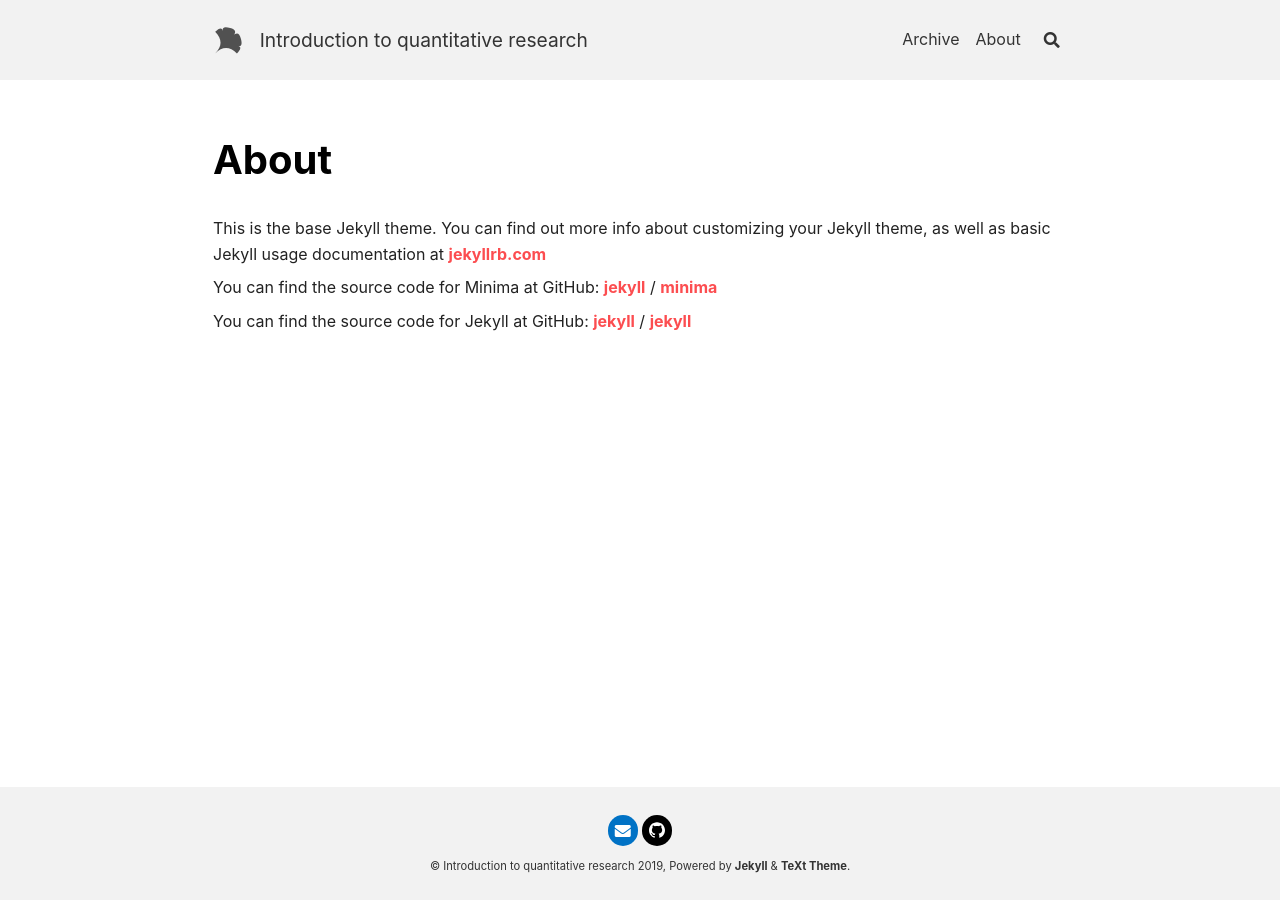
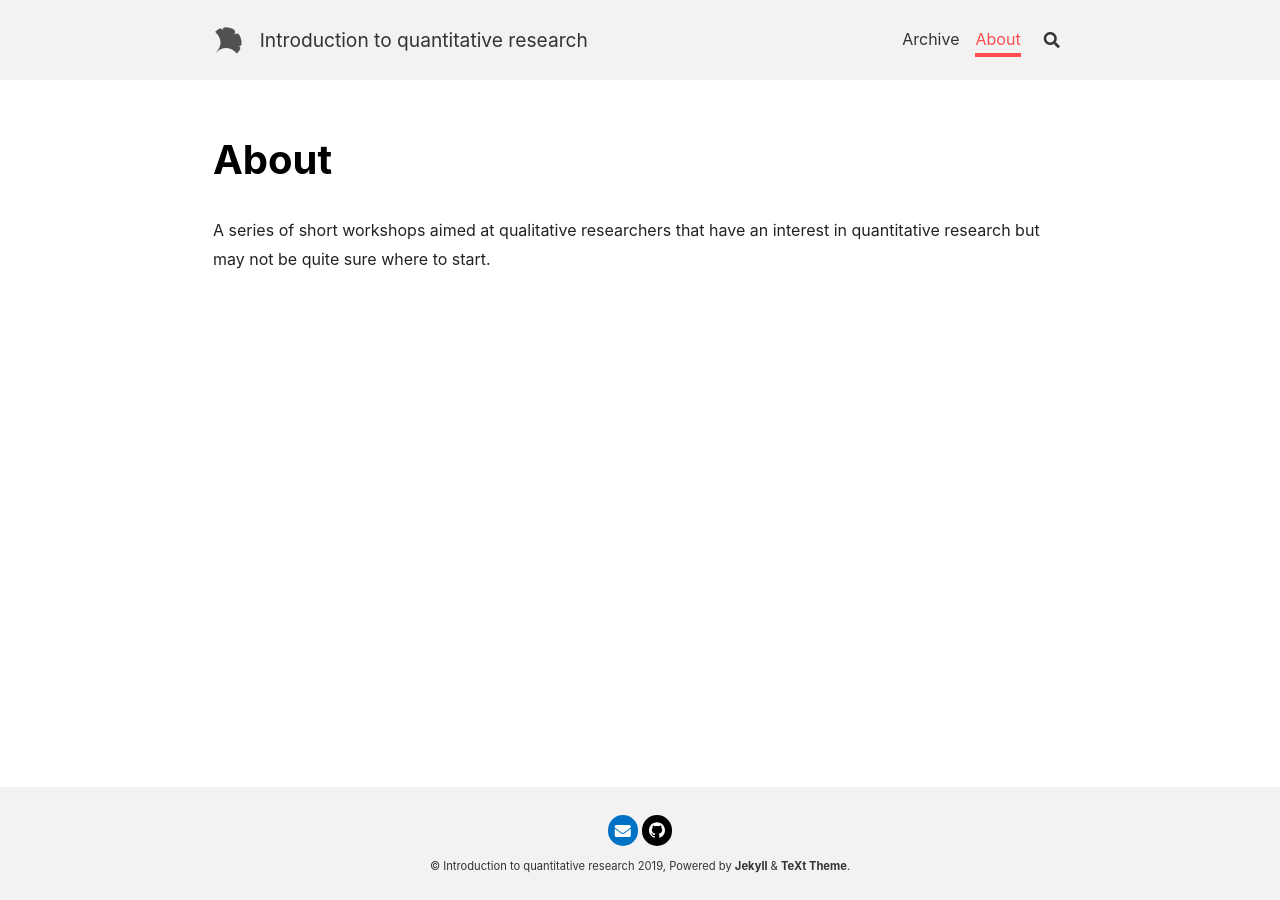
Before and after one commit to humburg/quant-getting-started, a Jekyll site: the page built from about.md, in a window 1280 px wide. Built offline with Jekyll 4.4.1, drawn with Linux system fonts in a browser that asks for light colours; nearby versions of some CDN libraries.

Commit message:
Fix about page

```diff
--- a/about.md
+++ b/about.md
@@ -1,18 +1,21 @@
 ---
-layout: page
-title: About
-permalink: /about/
+layout: article
+titles:
+  en      : &EN       About
+  en-GB   : *EN
+  en-US   : *EN
+  en-CA   : *EN
+  en-AU   : *EN
+  zh-Hans : &ZH_HANS  关于
+  zh      : *ZH_HANS
+  zh-CN   : *ZH_HANS
+  zh-SG   : *ZH_HANS
+  zh-Hant : &ZH_HANT  關於
+  zh-TW   : *ZH_HANT
+  zh-HK   : *ZH_HANT
+  ko      : &KO       소개
+  ko-KR   : *KO
+key: page-about
 ---
 
-This is the base Jekyll theme. You can find out more info about customizing your Jekyll theme, as well as basic Jekyll usage documentation at [jekyllrb.com](https://jekyllrb.com/)
-
-You can find the source code for Minima at GitHub:
-[jekyll][jekyll-organization] /
-[minima](https://github.com/jekyll/minima)
-
-You can find the source code for Jekyll at GitHub:
-[jekyll][jekyll-organization] /
-[jekyll](https://github.com/jekyll/jekyll)
-
-
-[jekyll-organization]: https://github.com/jekyll
+{{ site.description }}
```
